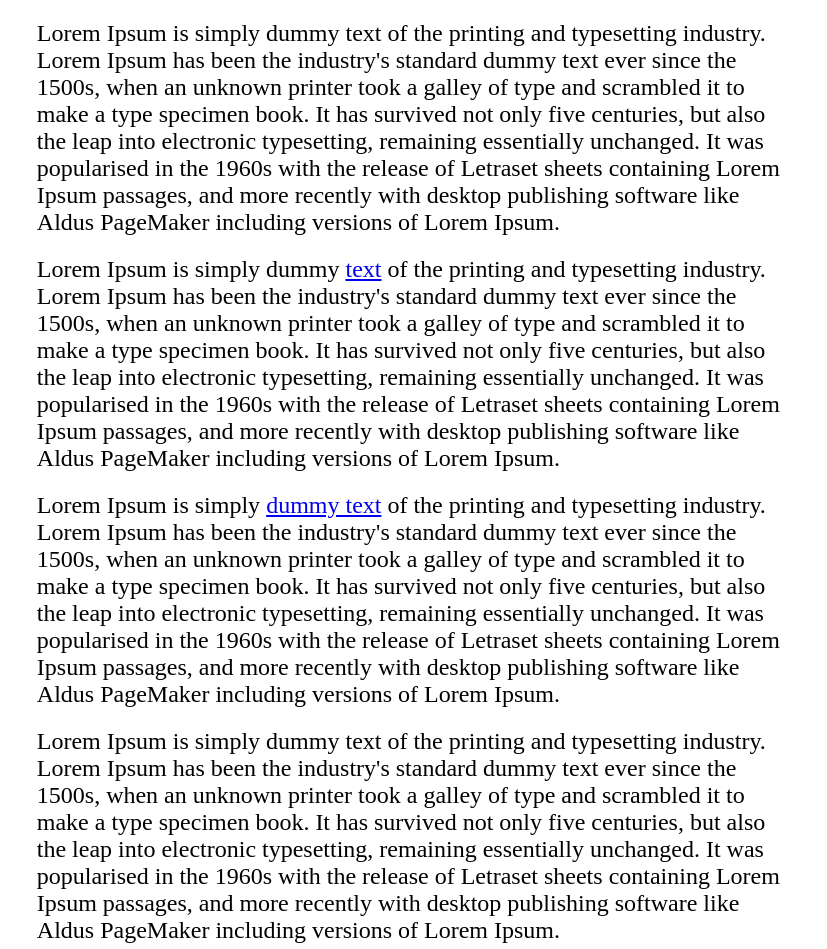
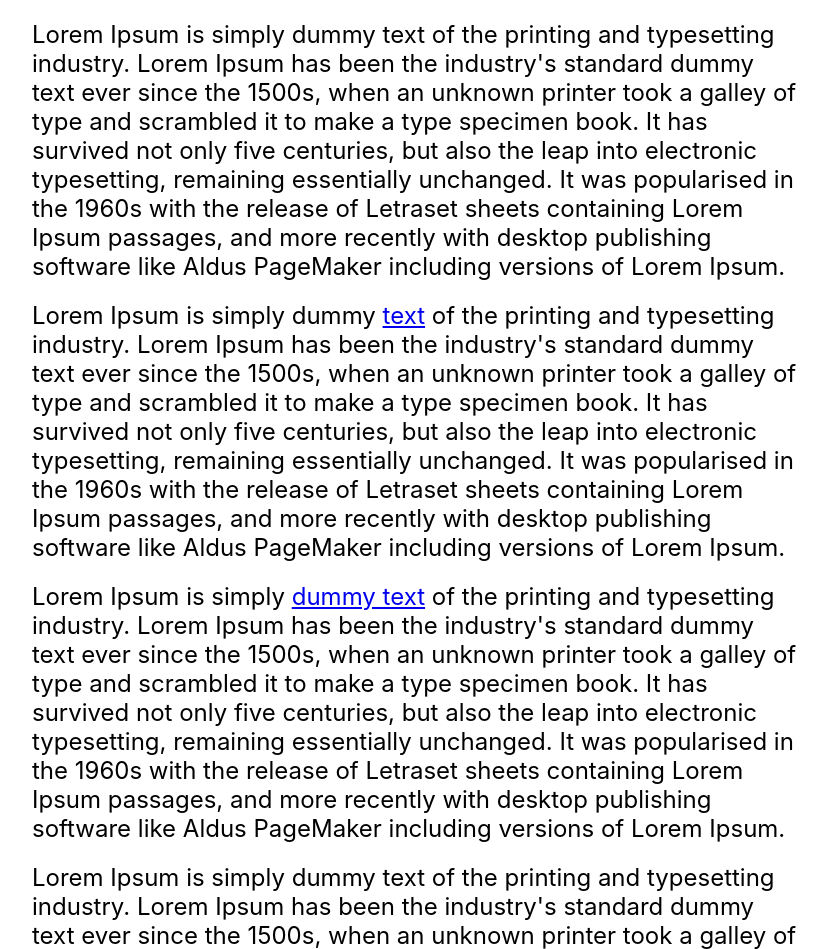
Before and after one commit to gauravmuk/tippy-demo, a website: page index.html in a window 1280 px wide. Shown: the top 949 px of the page, without its empty margins (224-1051 px from the left). Drawn offline with nearby package versions, Linux system fonts and the light colour scheme.

Commit message:
Remove cash.js and update font

```diff
--- a/index.html
+++ b/index.html
@@ -32,6 +32,12 @@
       }
       .ctxt-title {
         font-weight: bold;
+      }
+      * {
+        font-family: -apple-system, BlinkMacSystemFont, "Segoe UI", Roboto,
+          Oxygen, Ubuntu, Cantarell, "Open Sans", "Helvetica Neue", sans-serif;
+        margin: 0;
+        padding: 0;
       }
     </style>
   </head>
@@ -85,7 +91,6 @@
     </p>
     <script src="https://unpkg.com/@popperjs/core@2"></script>
     <script src="https://unpkg.com/tippy.js@6"></script>
-    <script src="https://cdnjs.cloudflare.com/ajax/libs/cash/8.1.0/cash.min.js"></script>
     <script type="text/javascript" src="main.js"></script>
   </body>
 </html>
```
